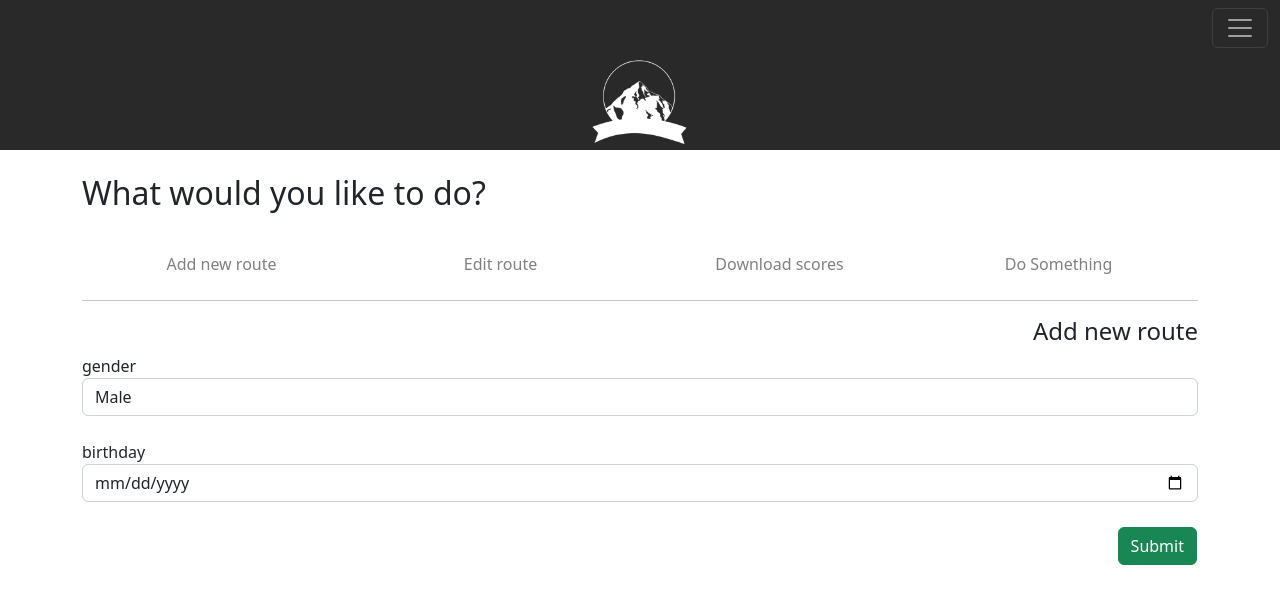
After one commit to mattblas/project5, a Django app: page /staff in a window 1280 px wide. The commit adds this page. Shown: the top 604 px of the page. Run offline with Django 3.2, Linux system fonts and the light colour scheme.

Commit message:
create staf html, url, view, js

```diff
--- /dev/null
+++ b/capstone/static/capstone/scripts.js
@@ -0,0 +1,11 @@
+document.addEventListener('DOMContentLoaded', function() {
+    document.querySelector('#add_new_route').style.display = 'block';
+    document.querySelector('#edit_roeute').style.display = 'none';
+    document.querySelector('#download_score').style.display = 'none';
+    document.querySelector('#do_semething').style.display = 'none';
+  });
+
+function compose_email() {}
+function edit_roeute() {}
+function download_score() {}
+function do_semething() {}
--- a/capstone/static/capstone/styles.css
+++ b/capstone/static/capstone/styles.css
@@ -1,3 +1,7 @@
-nav .navbar-nav .nav-item .nav-link{
+/* nav .navbar-nav .nav-item .nav-link{
+    color: grey !important;
+} */
+
+.nav-link {
     color: grey !important;
 }
--- a/capstone/templates/capstone/navbar.html
+++ b/capstone/templates/capstone/navbar.html
@@ -45,7 +45,7 @@
                 {% if request.user.is_authenticated %}
 
                     <li class="nav-item">
-                        <a class="nav-link" href="#">Following</a>
+                        <a class="nav-link" href="{% url 'staff' %}">Staff</a>
                     </li>
 
                     <li class="nav-item">
--- /dev/null
+++ b/capstone/templates/capstone/staff.html
@@ -0,0 +1,60 @@
+
+{% extends "capstone/layout.html" %}
+{% load static %}
+
+{% block body %}
+<div class="container">
+    <h2>What would you like to do?</h2><br>
+
+    <nav class="nav nav-pills nav-justified">
+        <a class="nav-link" href="#">Add new route</a>
+        <a class="nav-link" href="#">Edit route</a>
+        <a class="nav-link" href="#">Download scores</a>
+        <a class="nav-link" href="#">Do Something</a>
+    </nav><hr>
+
+
+    <div id="add_new_route">
+        <h4 align="right">Add new route</h4>
+        <form action="{% url 'update_profile' %}" method="post">
+            {% csrf_token %}
+            <input type="hidden" name="form_profile_name" value="{{request.user}}">
+            <input type="hidden" name="profile_active" value="{{True}}">
+            <input type="hidden" name="profile_is_staff" value="{{False}}">
+
+            <div class="form-group">
+                <label>gender</label>
+                <select class="form-control" name="form_profile_gender">
+                  <option>Male</option>
+                  <option>Female</option>
+                </select>
+              </div><br>
+
+            <div class="form-group">
+                <label>birthday</label>
+                <input class="form-control" type="date" name="form_profile_birth" placeholder="datepicker">
+            </div><br>
+
+            <table style="width: auto; float: right;">
+                <tr>
+                    <td align="center">
+                        <input class="btn btn-success" type="submit" value="Submit">
+                    </td>
+                </tr>
+            </table>
+
+        </form>
+    </div>
+
+    <div id="edit_roeute"></div>
+
+    <div id="download_score"></div>
+
+    <div id="do_semething"></div>
+</div>
+
+    {% block script %}
+    <script src="{% static 'capstone/scripts.js' %}"></script>
+    {% endblock %}
+
+{% endblock %}
--- a/capstone/templates/capstone/todo.html
+++ b/capstone/templates/capstone/todo.html
@@ -4,8 +4,9 @@
 {% block body %}
 <div class="container">
     <h2>TODO</h2>
-    <li>make validation on login - if userProfile exists and profile_active = True => go to index <br> else go to update profile
-    <li>update and activate user profile</li>
+    <li>add new route -> js</li>
+    <li>edit route -> js </li>
+    <li>download score</li>
 
 </div>
 {% endblock %}
--- a/capstone/urls.py
+++ b/capstone/urls.py
@@ -14,4 +14,5 @@ urlpatterns = [
 
     path("todo", views.todo, name="todo"),
     path("playground", views.playground, name="playground"),
+    path("staff", views.staff, name="staff"),
 ]
--- a/capstone/views.py
+++ b/capstone/views.py
@@ -13,6 +13,9 @@ def index(request):
         "message": "Please update your profile."})
     else:
         return render(request, "capstone/index.html")
+
+def staff(request):
+    return render(request, "capstone/staff.html")
 
 def update_profile(request):
     if request.method == "POST":
```
